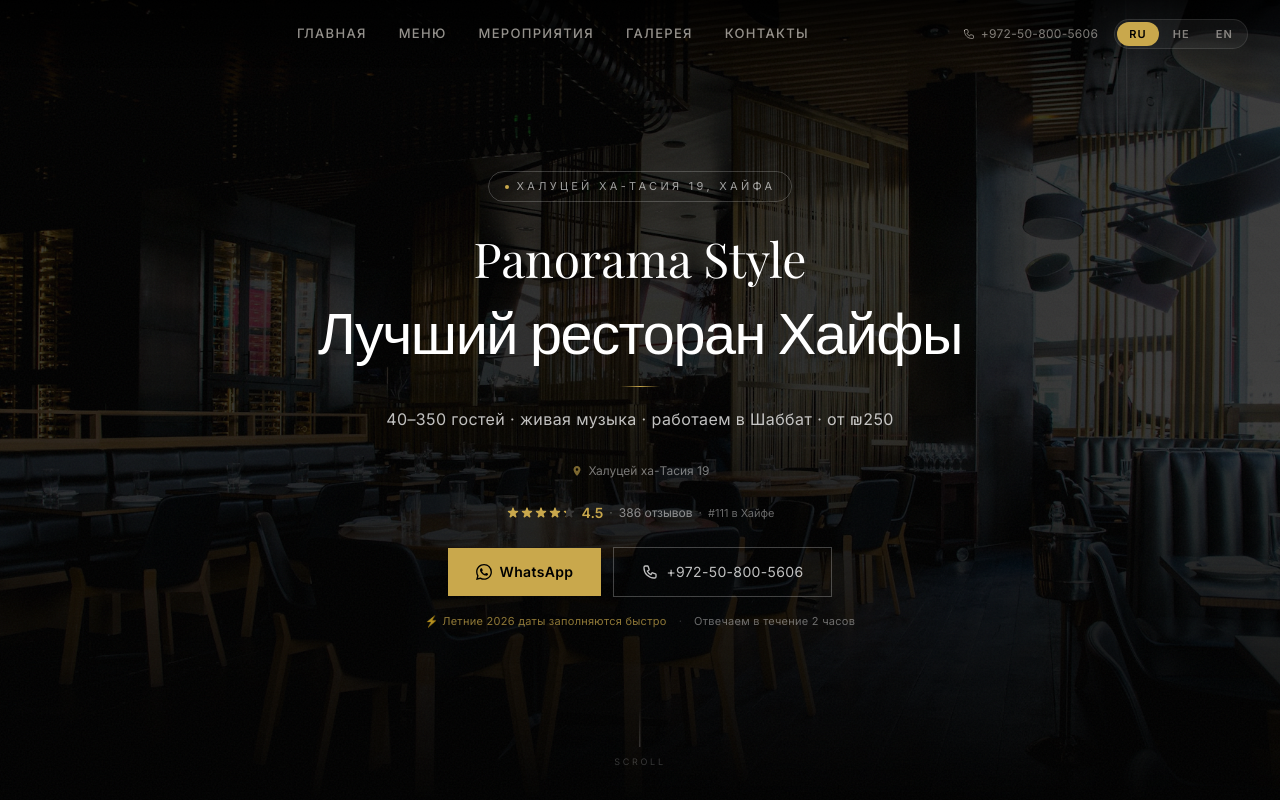
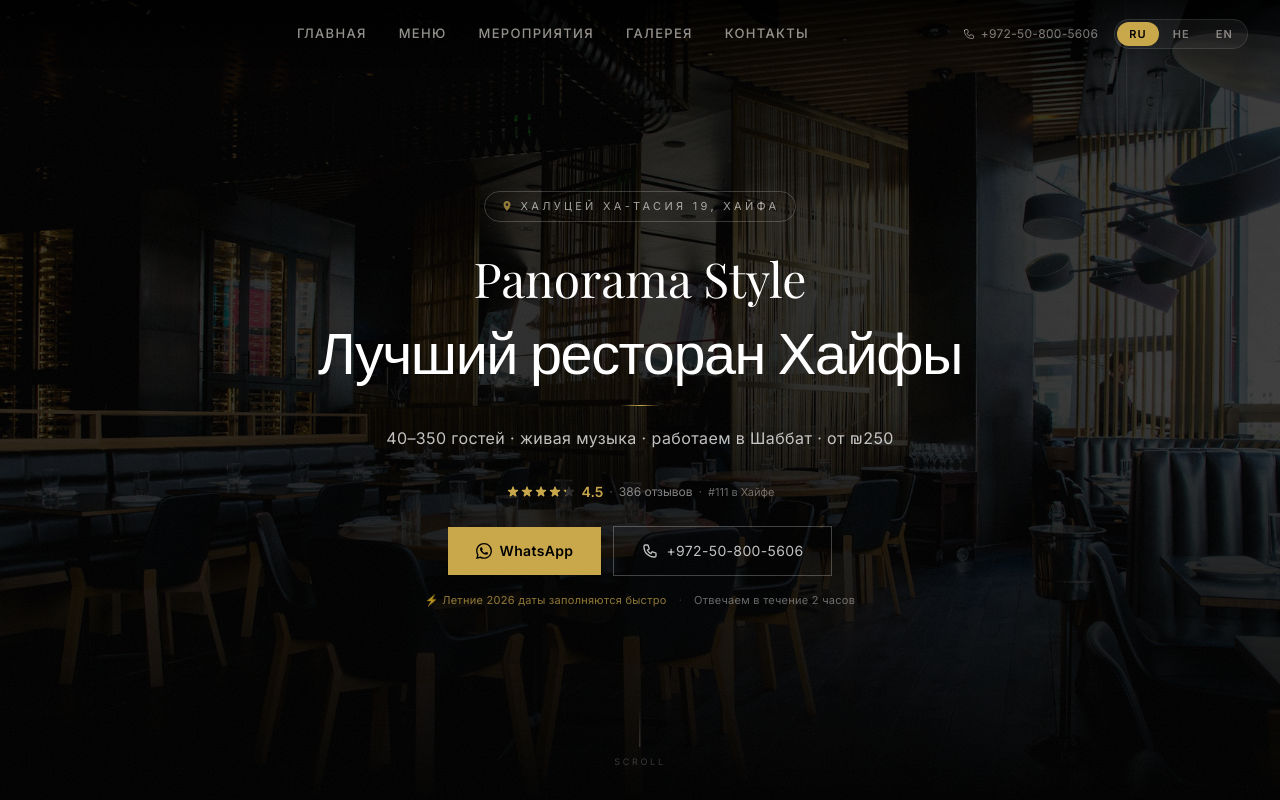
Before and after one commit to ediftw17/panorama-style-website, a Next.js app: page / in a window 1280 px wide. Shown: the top 800 px of the page. Built offline with nearby package versions, Linux system fonts and the light colour scheme.

Commit message:
Fix hero address (remove duplicate, pin icon), fix contact map hrefs, fix Google rating URL, Waze uses place name

```diff
--- a/app/contact/ContactClient.tsx
+++ b/app/contact/ContactClient.tsx
@@ -40,7 +40,7 @@ export default function ContactClient() {
                   <p className="text-cream/80 font-sans text-sm mb-3">{t.address}</p>
                   <div className="flex gap-2">
                     <a
-                      href="{MAPS_URL}"
+                      href={MAPS_URL}
                       target="_blank"
                       rel="noopener noreferrer"
                       className="inline-flex items-center gap-1.5 text-[11px] font-sans px-3 py-1.5 rounded-sm border border-white/15 text-white/60 hover:border-gold/40 hover:text-gold transition-colors"
@@ -49,7 +49,7 @@ export default function ContactClient() {
                       Google Maps
                     </a>
                     <a
-                      href="{WAZE_URL}"
+                      href={WAZE_URL}
                       target="_blank"
                       rel="noopener noreferrer"
                       className="inline-flex items-center gap-1.5 text-[11px] font-sans px-3 py-1.5 rounded-sm border border-white/15 text-white/60 hover:border-[#00d4ff]/40 hover:text-[#00d4ff] transition-colors"
@@ -154,7 +154,7 @@ export default function ContactClient() {
             </div>
             <div className="flex gap-3 mt-3">
               <a
-                href="{MAPS_URL}"
+                href={MAPS_URL}
                 target="_blank"
                 rel="noopener noreferrer"
                 className="flex-1 flex items-center justify-center gap-2 py-3 rounded-sm border border-white/15 text-white/60 text-sm font-sans hover:border-gold/40 hover:text-gold transition-colors"
@@ -163,7 +163,7 @@ export default function ContactClient() {
                 Google Maps
               </a>
               <a
-                href="{WAZE_URL}"
+                href={WAZE_URL}
                 target="_blank"
                 rel="noopener noreferrer"
                 className="flex-1 flex items-center justify-center gap-2 py-3 rounded-sm border border-white/15 text-white/60 text-sm font-sans hover:border-[#00d4ff]/40 hover:text-[#00d4ff] transition-colors"
--- a/components/Hero.tsx
+++ b/components/Hero.tsx
@@ -57,7 +57,9 @@ export default function Hero() {
           className="animate-fade-in-up inline-flex items-center gap-2 border border-white/20 rounded-full px-4 py-1.5 mb-8 hover:border-gold/40 transition-colors"
           style={{ animationDelay: '200ms' }}
         >
-          <div className="w-1 h-1 rounded-full bg-gold" />
+          <svg className="w-3 h-3 text-gold/70 flex-shrink-0" viewBox="0 0 24 24" fill="currentColor">
+            <path d="M12 2C8.13 2 5 5.13 5 9c0 5.25 7 13 7 13s7-7.75 7-13c0-3.87-3.13-7-7-7zm0 9.5c-1.38 0-2.5-1.12-2.5-2.5s1.12-2.5 2.5-2.5 2.5 1.12 2.5 2.5-1.12 2.5-2.5 2.5z"/>
+          </svg>
           <span className="text-white/60 text-[11px] font-sans tracking-[0.3em] uppercase">
             {t.ui.locationLabel}
           </span>
@@ -83,21 +85,6 @@ export default function Hero() {
         <p className="animate-fade-in-up text-white/75 text-sm sm:text-base font-sans tracking-wide max-w-lg mx-auto mb-8" style={{ animationDelay: '650ms' }}>
           {t.hero.subline}
         </p>
-
-        {/* Address */}
-        <div className="animate-fade-in-up flex items-center justify-center gap-1.5 mb-6" style={{ animationDelay: '700ms' }}>
-          <svg className="w-3 h-3 text-gold/60 flex-shrink-0" viewBox="0 0 24 24" fill="currentColor">
-            <path d="M12 2C8.13 2 5 5.13 5 9c0 5.25 7 13 7 13s7-7.75 7-13c0-3.87-3.13-7-7-7zm0 9.5c-1.38 0-2.5-1.12-2.5-2.5s1.12-2.5 2.5-2.5 2.5 1.12 2.5 2.5-1.12 2.5-2.5 2.5z"/>
-          </svg>
-          <a
-            href={MAPS_URL}
-            target="_blank"
-            rel="noopener noreferrer"
-            className="text-white/45 hover:text-white/70 text-xs font-sans transition-colors"
-          >
-            {content[lang].contact.address.split(',')[0]}
-          </a>
-        </div>
 
         {/* Social proof */}
         <div className="animate-fade-in-up flex items-center justify-center gap-1.5 mb-6" style={{ animationDelay: '800ms' }}>
--- a/lib/reviews-data.ts
+++ b/lib/reviews-data.ts
@@ -32,7 +32,7 @@ export const aggregateScores: AggregateScore[] = [
     outOf: 5,
     count: 386,
     rankLabel: '#111 in Haifa',
-    url: 'https://www.google.com/maps?q=32.8122,35.0657',
+    url: 'https://www.google.com/maps/place/Panorama+Style/@32.8122121,35.0657001,17z/data=!4m6!3m5!1s0x151db15f4046c0e1:0xed6458322d423dae!8m2!3d32.8122121!4d35.0657001',
   },
   {
     source: 'facebook',
--- a/lib/wa.ts
+++ b/lib/wa.ts
@@ -2,8 +2,8 @@ export const WA_NUMBER = '972506461983'
 export const WA_PHONE_DISPLAY = '+972-50-800-5606'
 export const WA_PHONE_TEL = '+972508005606'
 
-export const MAPS_URL = 'https://www.google.com/maps/dir/?api=1&destination=32.8122121,35.0657001'
-export const WAZE_URL = 'https://waze.com/ul?ll=32.8122121,35.0657001&navigate=yes'
+export const MAPS_URL = 'https://www.google.com/maps/place/Panorama+Style/@32.8122121,35.0657001,17z/data=!4m6!3m5!1s0x151db15f4046c0e1:0xed6458322d423dae!8m2!3d32.8122121!4d35.0657001'
+export const WAZE_URL = 'https://waze.com/ul?q=Panorama+Style+Restaurant+Haifa&ll=32.8122121,35.0657001&navigate=yes'
 
 export function waUrl(lang: 'ru' | 'he' | 'en', customMsg?: string): string {
   const msg = customMsg ?? (
```
